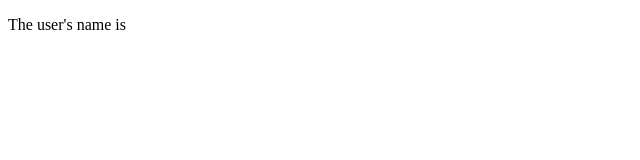
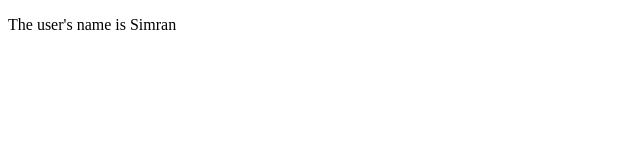
Before and after one commit to rooreckless/typescript-learn-fastest-udemy, an Angular app in the folder project_angular_01/: page / in a window 1280 px wide. Shown: the top 160 px of the page, without its empty margins (0-640 px from the left). Built offline with nearby package versions, Linux system fonts and the light colour scheme.

Commit message:
親コンポーネントappから子コンポーネントuserに値を渡して描画してみる(親→子はinput()とプロパティ() )

```diff
--- a/project_angular_01/src/app/app.ts
+++ b/project_angular_01/src/app/app.ts
@@ -18,8 +18,9 @@
 // ルートコンポーネントではuserコンポーネントを使用するがそれだけ
 @Component({
   selector: 'app-root',
+  // Userコンポーネントにnameプロパティを渡す
   template: `
-    <app-user />
+    <app-user name="Simran"/>
   `,
   imports: [User],
 })
--- a/project_angular_01/src/app/user.ts
+++ b/project_angular_01/src/app/user.ts
@@ -2,8 +2,13 @@
 
 @Component({
   selector: 'app-user',
+//   コンポーネント入力プロパティnameの描画
   template: `
-    <p>The user's name is</p>
+    <p>The user's name is {{ name() }}</p>
   `,
 })
-export class User {}
+export class User {
+    // nameは外部(このコンポーネントではなく、親コンポーネント)から
+    // 値を受け取る「コンポーネント入力プロパティ」
+    name = input<string>('');
+}
```
